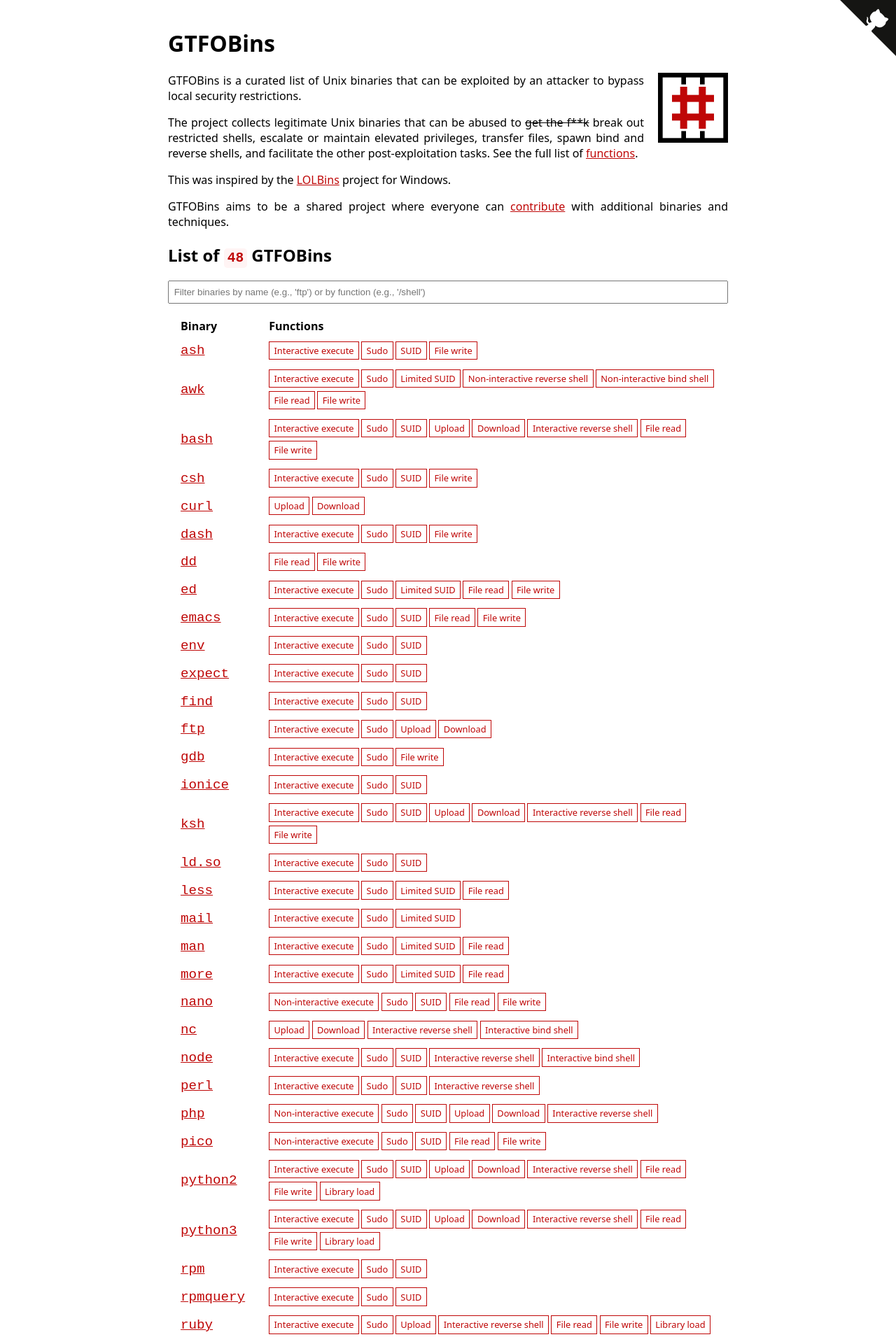
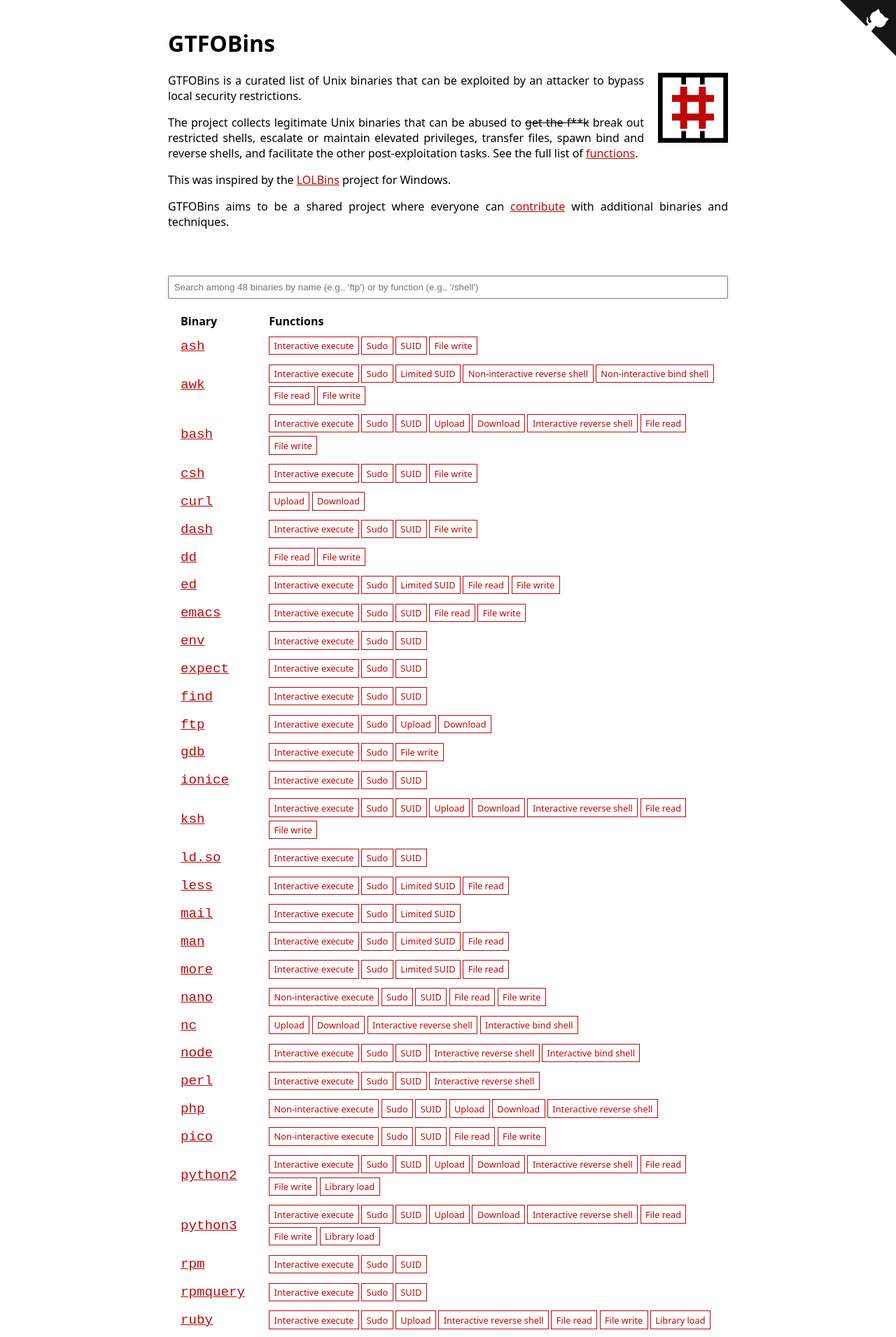
Before and after one commit to GTFOBins/GTFOBins.github.io, a Jekyll site: the page built from index.md, in a window 1280 px wide. Shown: the top 1911 px of the page at 70% size. Built offline with Jekyll 4.4.1, drawn with Linux system fonts in a browser that asks for light colours.

Commit message:
Polish home page layout

```diff
--- a/_includes/bin_table.html
+++ b/_includes/bin_table.html
@@ -1,4 +1,4 @@
-<input id="bin-search" type="text" placeholder="Filter binaries by name (e.g., 'ftp') or by function (e.g., '/shell')"/>
+<input id="bin-search" type="text" placeholder="Search among {{ site.gtfobins | size }} binaries by name (e.g., 'ftp') or by function (e.g., '/shell')"/>
 
 <div id="bin-table-wrapper">
 <table id="bin-table">
--- a/assets/style.scss
+++ b/assets/style.scss
@@ -88,6 +88,7 @@ h2, h3, h4, h5, h5 {
 // binary list and search
 
 #bin-search {
+    margin-top: 50px;
     padding: 0.5em;
     width: 100%;
     box-sizing: border-box;
--- a/index.md
+++ b/index.md
@@ -13,6 +13,4 @@ This was inspired by the [LOLBins](https://github.com/api0cradle/LOLBAS) project
 
 GTFOBins aims to be a shared project where everyone can [contribute](/contribute/) with additional binaries and techniques.
 
-## List of `{{ site.gtfobins | size }}` GTFOBins
-
 {% include bin_table.html %}
```
